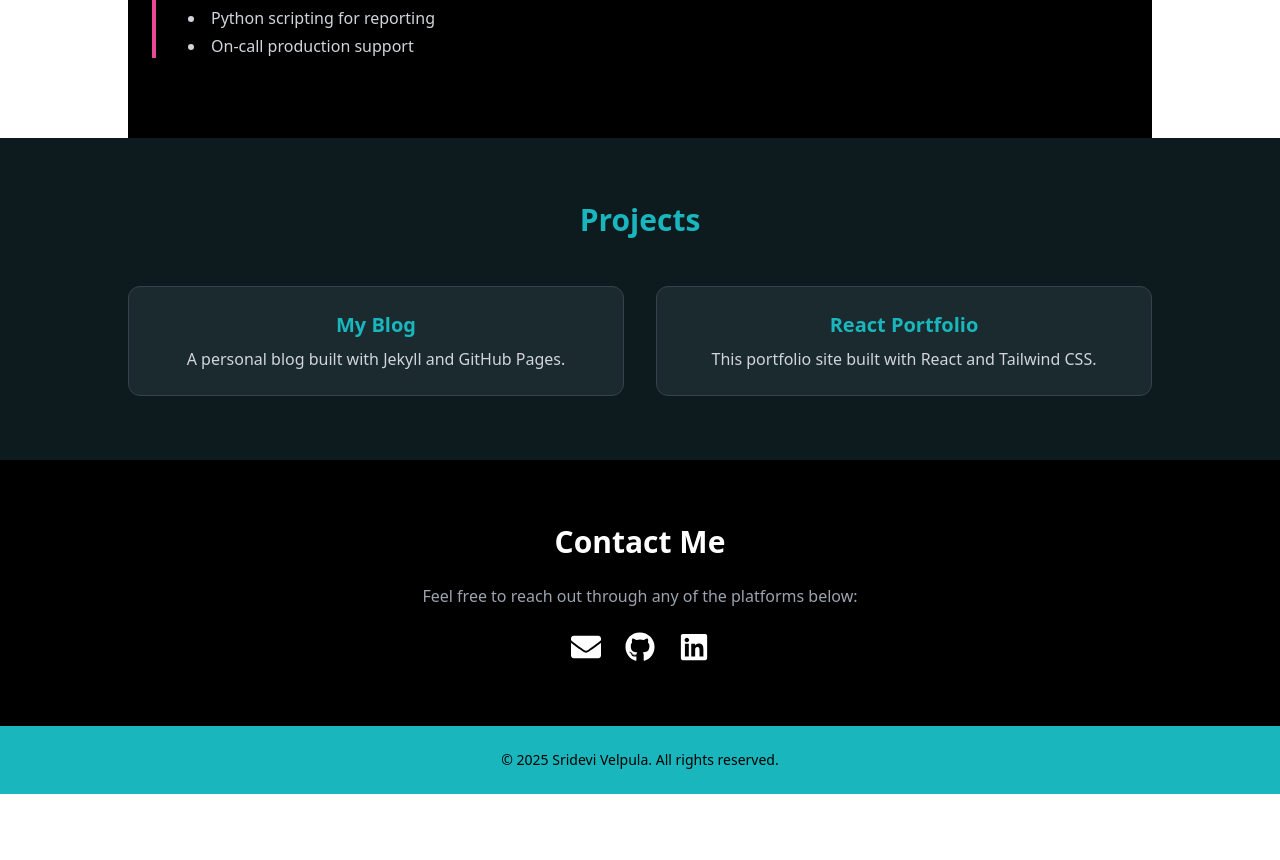
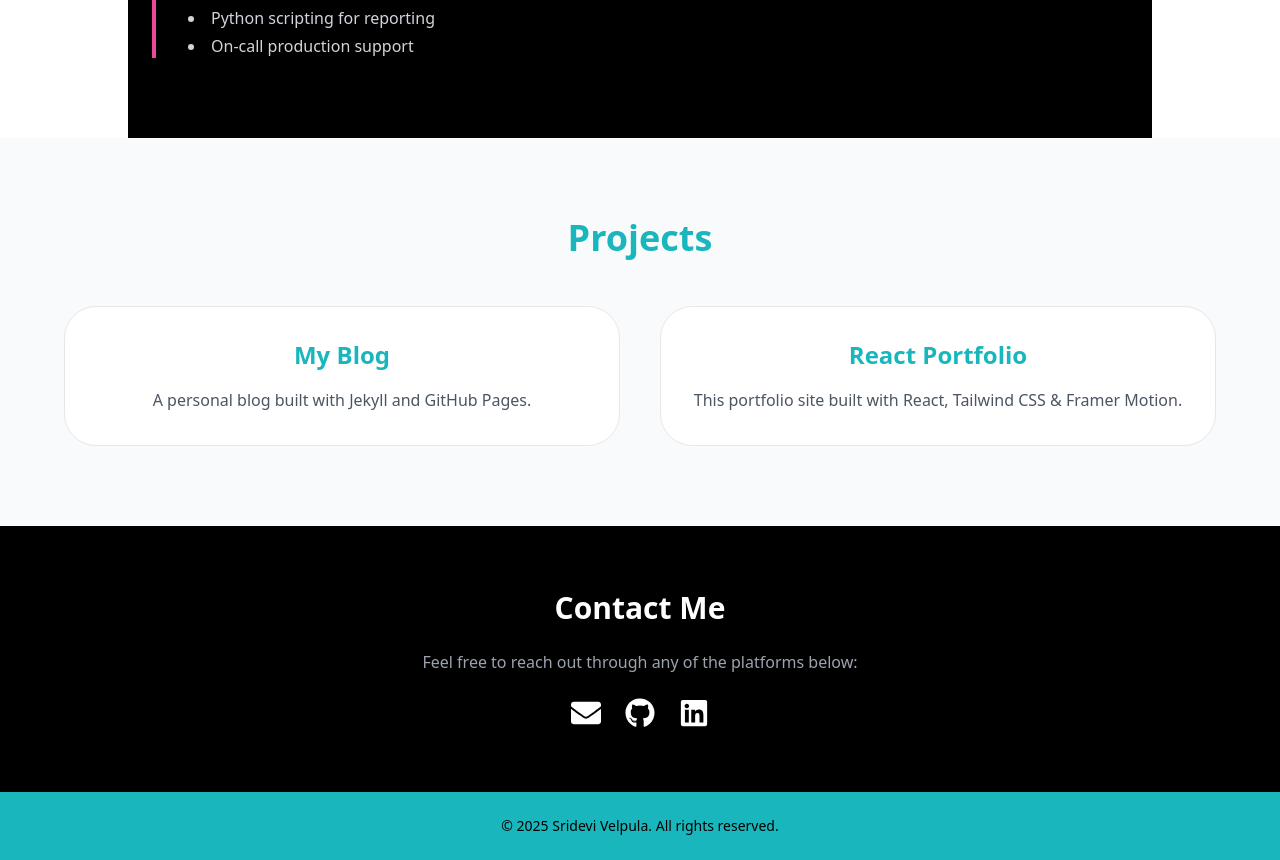
Before and after one commit to srideviblogs/my-portfolio-react, a React (Create React App) app: page / in a window 1280 px wide. Shown: the part 2580-3440 px from the top of the page. Before the commit the page ends 3374 px from the top, so only its background shows below. Built offline with nearby package versions, Linux system fonts and the light colour scheme.

Commit message:
Update Portfolio.js

```diff
--- a/src/components/Portfolio.js
+++ b/src/components/Portfolio.js
@@ -9,32 +9,32 @@ const projects = [
   },
   {
     title: "React Portfolio",
-    description: "This portfolio site built with React and Tailwind CSS.",
+    description: "This portfolio site built with React, Tailwind CSS & Framer Motion.",
     link: "https://srideviv.netlify.app",
   },
 ];
 
 const Portfolio = () => {
   return (
-    <section id="portfolio" className="bg-[#0d1b1e] text-white py-16 px-6">
-      <div className="max-w-5xl mx-auto text-center">
-        <h2 className="text-3xl font-semibold mb-12 text-[#19b7bd]">Projects</h2>
-        <div className="grid gap-8 md:grid-cols-2">
+    <section id="portfolio" className="bg-gray-50 py-20 px-6">
+      <div className="max-w-6xl mx-auto text-center">
+        <h2 className="text-4xl font-bold mb-12 text-tealcustom">Projects</h2>
+        <div className="grid gap-10 md:grid-cols-2">
           {projects.map((project, idx) => (
             <motion.a
               key={idx}
               href={project.link}
               target="_blank"
               rel="noopener noreferrer"
-              whileHover={{
-                scale: 1.05,
-                boxShadow: "0 8px 24px rgba(25, 183, 189, 0.3)",
-              }}
-              transition={{ type: "spring", stiffness: 300 }}
-              className="bg-[#1a2a2f] border border-gray-700 rounded-xl p-6 hover:border-[#19b7bd] transition"
+              className="block bg-white border border-gray-200 rounded-[2rem] p-8 hover:border-tealcustom transition"
+              whileHover={{ scale: 1.03 }}
+              whileTap={{ scale: 0.97 }}
+              initial={{ opacity: 0, y: 30 }}
+              animate={{ opacity: 1, y: 0 }}
+              transition={{ delay: idx * 0.2, duration: 0.5, type: "spring" }}
             >
-              <h3 className="text-xl font-bold mb-2 text-[#19b7bd]">{project.title}</h3>
-              <p className="text-gray-300">{project.description}</p>
+              <h3 className="text-2xl font-semibold mb-4 text-tealcustom">{project.title}</h3>
+              <p className="text-gray-600 leading-relaxed">{project.description}</p>
             </motion.a>
           ))}
         </div>
```
